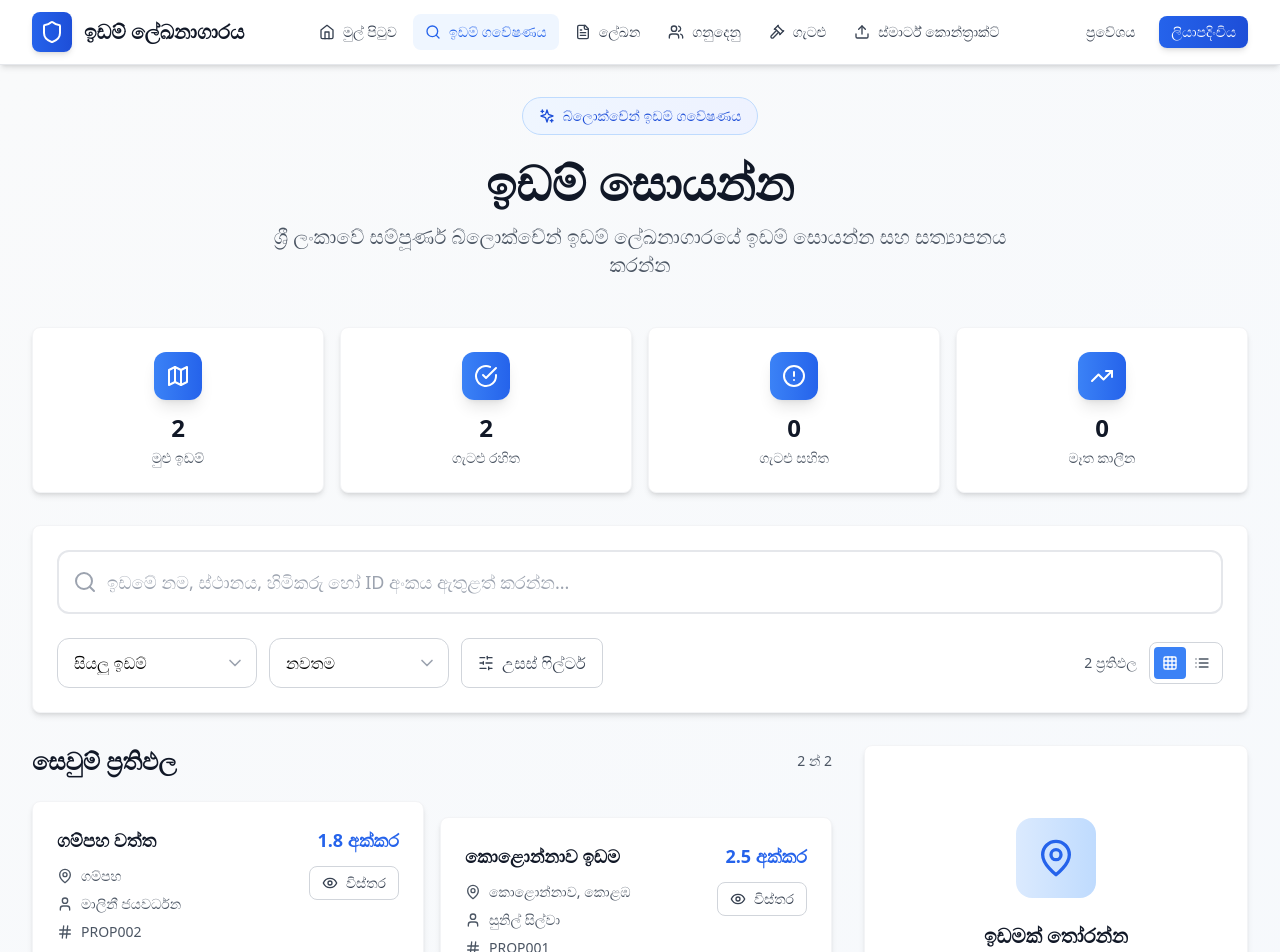
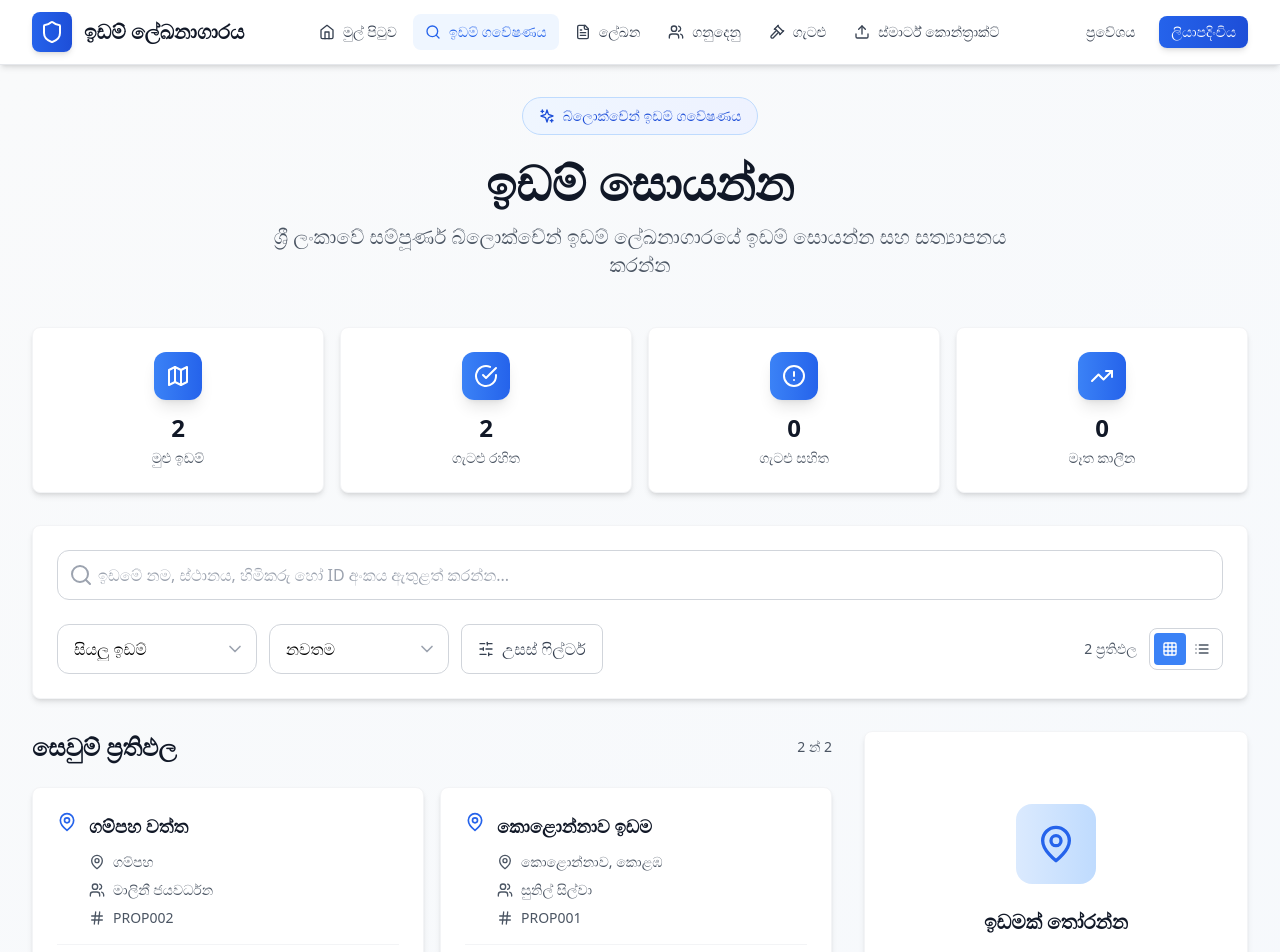
Before and after one commit to iamvirul/iwb25-024-byte-seekers, a React (Vite) app: page /search in a window 1280 px wide. Shown: the top 952 px of the page. Built offline with nearby package versions, Linux system fonts and the light colour scheme.

Commit message:
feat: Refactor SearchInput component and integrate it into PropertySearch, enhancing search functionality and layout

```diff
--- a/src/components/ui/SearchInput.tsx
+++ b/src/components/ui/SearchInput.tsx
@@ -1,29 +1,35 @@
-import React from 'react';
-import { Search } from 'lucide-react';
-import Input from './Input';
+import React from "react";
 
 interface SearchInputProps {
   value: string;
   onChange: (value: string) => void;
   placeholder?: string;
   className?: string;
+  icon?: React.ReactNode;
 }
 
 const SearchInput: React.FC<SearchInputProps> = ({
   value,
   onChange,
   placeholder = "සොයන්න...",
-  className = ''
+  className = "",
+  icon,
 }) => {
   return (
-    <Input
-      type="text"
-      value={value}
-      onChange={(e) => onChange(e.target.value)}
-      placeholder={placeholder}
-      icon={Search}
-      className={className}
-    />
+    <div className={`relative ${className}`}>
+      {icon && (
+        <div className="absolute left-3 top-1/2 -translate-y-1/2 pointer-events-none">
+          {icon}
+        </div>
+      )}
+      <input
+        type="text"
+        value={value}
+        onChange={(e) => onChange(e.target.value)}
+        placeholder={placeholder}
+        className={`w-full pl-10 pr-4 py-3 border border-gray-300 rounded-xl focus:outline-none focus:ring-2 focus:ring-blue-500`}
+      />
+    </div>
   );
 };
 
--- a/src/pages/Documents.tsx
+++ b/src/pages/Documents.tsx
@@ -311,8 +311,8 @@ const Documents = () => {
           {stats.map((stat, index) => {
             const Icon = stat.icon;
             return (
-              <Card key={stat.label} hover className="text-center">
-                <div className="flex flex-col items-center">
+              <Card key={stat.label} hover className="text-center h-full">
+                <div className="flex flex-col items-center h-full justify-center">
                   <div className="w-12 h-12 bg-gradient-to-r from-purple-500 to-purple-600 rounded-xl flex items-center justify-center mb-3 shadow-lg">
                     <Icon className="w-6 h-6 text-white" />
                   </div>
@@ -627,18 +627,20 @@ const Documents = () => {
                 />
               </Card>
             ) : (
-              <div className={`space-y-4 ${viewMode === 'grid' ? 'grid grid-cols-1 lg:grid-cols-2 gap-4 space-y-0' : ''}`}>
+              <div className={`${viewMode === 'grid' ? 'grid grid-cols-1 lg:grid-cols-2 gap-4' : 'space-y-4'}`}>
                 {filteredDocuments.map((document, index) => (
                   <motion.div
                     key={document.id}
                     initial={{ opacity: 0, y: 20 }}
                     animate={{ opacity: 1, y: 0 }}
                     transition={{ duration: 0.3, delay: index * 0.05 }}
+                    className={viewMode === 'grid' ? 'h-full' : ''}
                   >
                     {viewMode === 'grid' ? (
-                      <Card hover onClick={() => setSelectedDocument(document)} className="cursor-pointer">
-                        <div className="flex items-start justify-between">
-                          <div className="flex items-start space-x-3">
+                      <div className="h-full">
+                        <Card hover onClick={() => setSelectedDocument(document)} className="cursor-pointer h-full flex flex-col">
+                          <div className="flex items-start justify-between flex-1">
+                            <div className="flex items-start space-x-3 flex-1 min-w-0">
                               <div className="flex-shrink-0">
                                 {getDocumentIcon(document.type)}
                               </div>
@@ -646,7 +648,7 @@ const Documents = () => {
                                 <h3 className="text-lg font-semibold text-gray-900 mb-1 truncate">
                                   {document.name}
                                 </h3>
-                              <div className="space-y-1 text-sm text-gray-600">
+                                <div className="space-y-1 text-sm text-gray-600 mb-4">
                                   <div>වර්ගය: {getDocumentTypeLabel(document.type)}</div>
                                   <div>ඉඩම්: {document.propertyId}</div>
                                   <div>ප්‍රමාණය: {document.size}</div>
@@ -657,15 +659,18 @@ const Documents = () => {
                                 </div>
                               </div>
                             </div>
-                          <div className="flex flex-col items-end space-y-2">
+                          </div>
+                          <div className="flex items-center justify-between mt-auto pt-4 border-t border-gray-100">
+                            <div>
                               {getStatusBadge(document.status)}
+                            </div>
                             <button className="inline-flex items-center px-3 py-1 border border-purple-300 text-purple-700 rounded-md hover:bg-purple-50 transition-colors">
                               <Eye className="w-4 h-4 mr-1" />
                               විස්තර
                             </button>
                           </div>
+                        </Card>
                       </div>
-                      </Card>
                     ) : (
                       <Card hover onClick={() => setSelectedDocument(document)} className="cursor-pointer">
                         <div className="flex items-center justify-between">
--- a/src/pages/PropertySearch.tsx
+++ b/src/pages/PropertySearch.tsx
@@ -3,7 +3,6 @@ import { useBlockchain } from '../contexts/BlockchainContext';
 import { motion } from 'framer-motion';
 import {
   Search,
-  Filter,
   MapPin,
   SlidersHorizontal,
   Grid3X3,
@@ -11,7 +10,6 @@ import {
   Sparkles,
   TrendingUp,
   Users,
-  Calendar,
   Hash,
   AlertCircle,
   CheckCircle,
@@ -148,19 +146,13 @@ const PropertySearch = () => {
         >
           <Card className="mb-8">
             <div className="space-y-6">
-              {/* Main Search Bar */}
-              <div className="relative">
-                <div className="absolute inset-y-0 left-0 pl-4 flex items-center pointer-events-none">
-                  <Search className="h-6 w-6 text-gray-400" />
-                </div>
-                <input
-                  type="text"
-                  value={searchTerm}
-                  onChange={(e) => setSearchTerm(e.target.value)}
-                  className="block w-full pl-12 pr-4 py-4 text-lg border-2 border-gray-200 rounded-xl focus:outline-none focus:ring-2 focus:ring-blue-500 focus:border-transparent transition-all duration-200"
-                  placeholder="ඉඩමේ නම, ස්ථානය, හිමිකරු හෝ ID අංකය ඇතුළත් කරන්න..."
-                />
-              </div>
+              <SearchInput
+                value={searchTerm}
+                onChange={(e) => setSearchTerm(e)}
+                placeholder="ඉඩමේ නම, ස්ථානය, හිමිකරු හෝ ID අංකය ඇතුළත් කරන්න..."
+                className="w-full"
+                icon={<Search className="h-6 w-6 text-gray-400" />}
+              />
 
               {/* Filter Controls */}
               <div className="flex flex-col lg:flex-row gap-4 items-start lg:items-center justify-between">
@@ -231,7 +223,7 @@ const PropertySearch = () => {
                   exit={{ opacity: 0, height: 0 }}
                   className="border-t border-gray-200 pt-6"
                 >
-                  <div className="grid grid-cols-1 md:grid-cols-2 lg:grid-cols-3 gap-4">
+                  <div className="grid grid-cols-1 md:grid-cols-3 gap-4">
                     <div>
                       <label className="block text-sm font-medium text-gray-700 mb-2">
                         අවම ප්‍රමාණය (අක්කර)
@@ -308,19 +300,63 @@ const PropertySearch = () => {
                 />
               </Card>
             ) : (
-              <div className={`space-y-4 ${viewMode === 'grid' ? 'grid grid-cols-1 lg:grid-cols-2 gap-4 space-y-0' : ''}`}>
+              <div className={`${viewMode === 'grid' ? 'grid grid-cols-1 lg:grid-cols-2 gap-4' : 'space-y-4'}`}>
                 {filteredProperties.map((property, index) => (
                   <motion.div
                     key={property.id}
                     initial={{ opacity: 0, y: 20 }}
                     animate={{ opacity: 1, y: 0 }}
                     transition={{ duration: 0.3, delay: index * 0.05 }}
+                    className={viewMode === 'grid' ? 'h-full' : ''}
                   >
                     {viewMode === 'grid' ? (
-                      <PropertyCard
-                        property={property}
-                        onClick={setSelectedProperty}
-                      />
+                      <div className="h-full">
+                        <Card hover onClick={() => setSelectedProperty(property)} className="cursor-pointer h-full flex flex-col">
+                          <div className="flex items-start justify-between flex-1">
+                            <div className="flex items-start space-x-3 flex-1 min-w-0">
+                              <div className="flex-shrink-0">
+                                <MapPin className="w-5 h-5 text-blue-600" />
+                              </div>
+                              <div className="flex-1 min-w-0">
+                                <div className="flex items-start justify-between mb-3">
+                                  <h3 className="text-lg font-semibold text-gray-900 truncate pr-2 flex-1">{property.title}</h3>
+                                  {property.disputes.length > 0 && (
+                                    <span className="inline-flex items-center px-2.5 py-0.5 rounded-full text-xs font-medium bg-red-100 text-red-800 flex-shrink-0">
+                                      <AlertCircle className="w-3 h-3 mr-1" />
+                                      ගැටළු
+                                    </span>
+                                  )}
+                                </div>
+
+                                <div className="space-y-2 text-sm text-gray-600 mb-4">
+                                  <div className="flex items-center">
+                                    <MapPin className="w-4 h-4 mr-2 flex-shrink-0" />
+                                    <span className="truncate">{property.location}</span>
+                                  </div>
+                                  <div className="flex items-center">
+                                    <Users className="w-4 h-4 mr-2 flex-shrink-0" />
+                                    <span className="truncate">{property.owner}</span>
+                                  </div>
+                                  <div className="flex items-center">
+                                    <Hash className="w-4 h-4 mr-2 flex-shrink-0" />
+                                    <span className="truncate">{property.id}</span>
+                                  </div>
+                                </div>
+                              </div>
+                            </div>
+                          </div>
+
+                          <div className="flex items-center justify-between mt-auto pt-4 border-t border-gray-100">
+                            <div className="text-lg font-bold text-blue-600">
+                              {property.area} අක්කර
+                            </div>
+                            <button className="inline-flex items-center px-3 py-1 border border-blue-300 text-blue-700 rounded-md hover:bg-blue-50 transition-colors">
+                              <Eye className="w-4 h-4 mr-1" />
+                              විස්තර
+                            </button>
+                          </div>
+                        </Card>
+                      </div>
                     ) : (
                       <Card hover onClick={() => setSelectedProperty(property)} className="cursor-pointer">
                         <div className="flex items-center justify-between">
```
Also changed, not shown: src/pages/Disputes.tsx (+21 -10 lines), src/pages/SmartContracts.tsx (+20 -8 lines), src/pages/Transactions.tsx (+21 -10 lines). Lines whose indentation alone changed are shown as unchanged.
